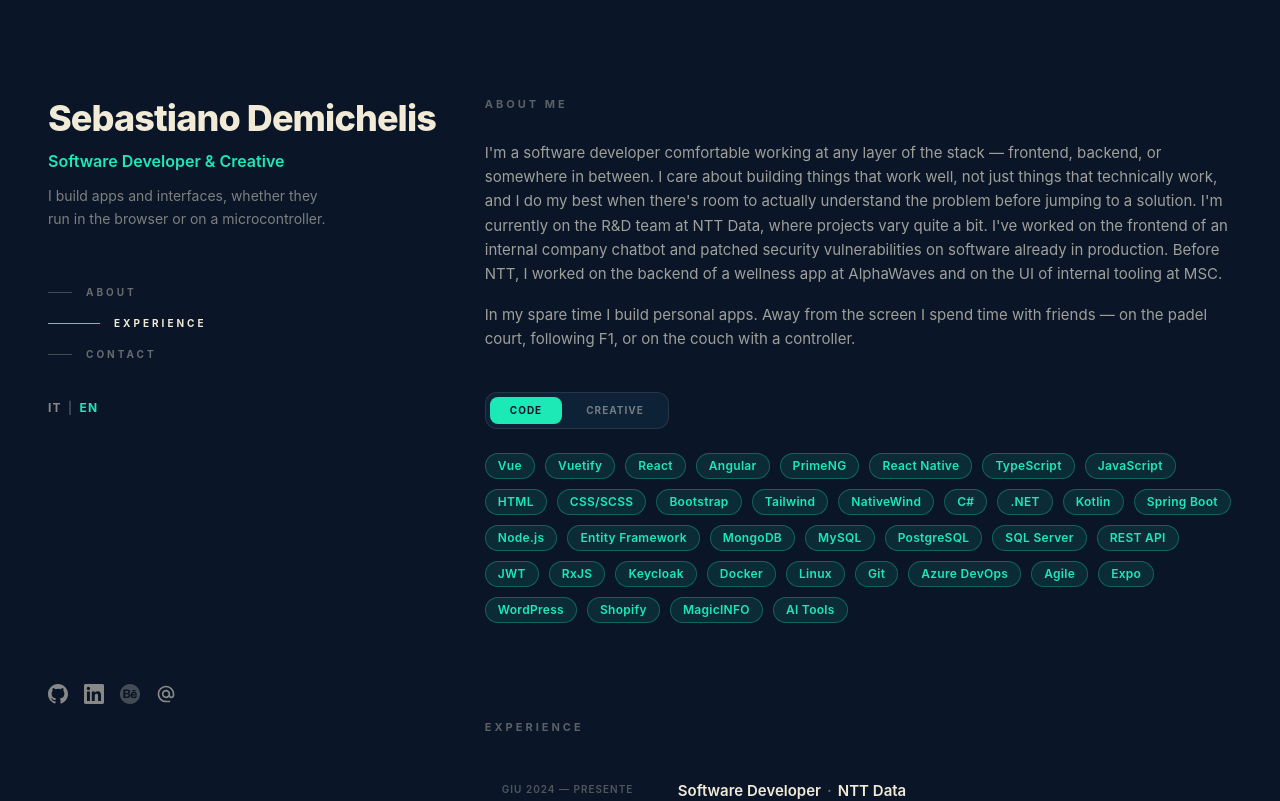
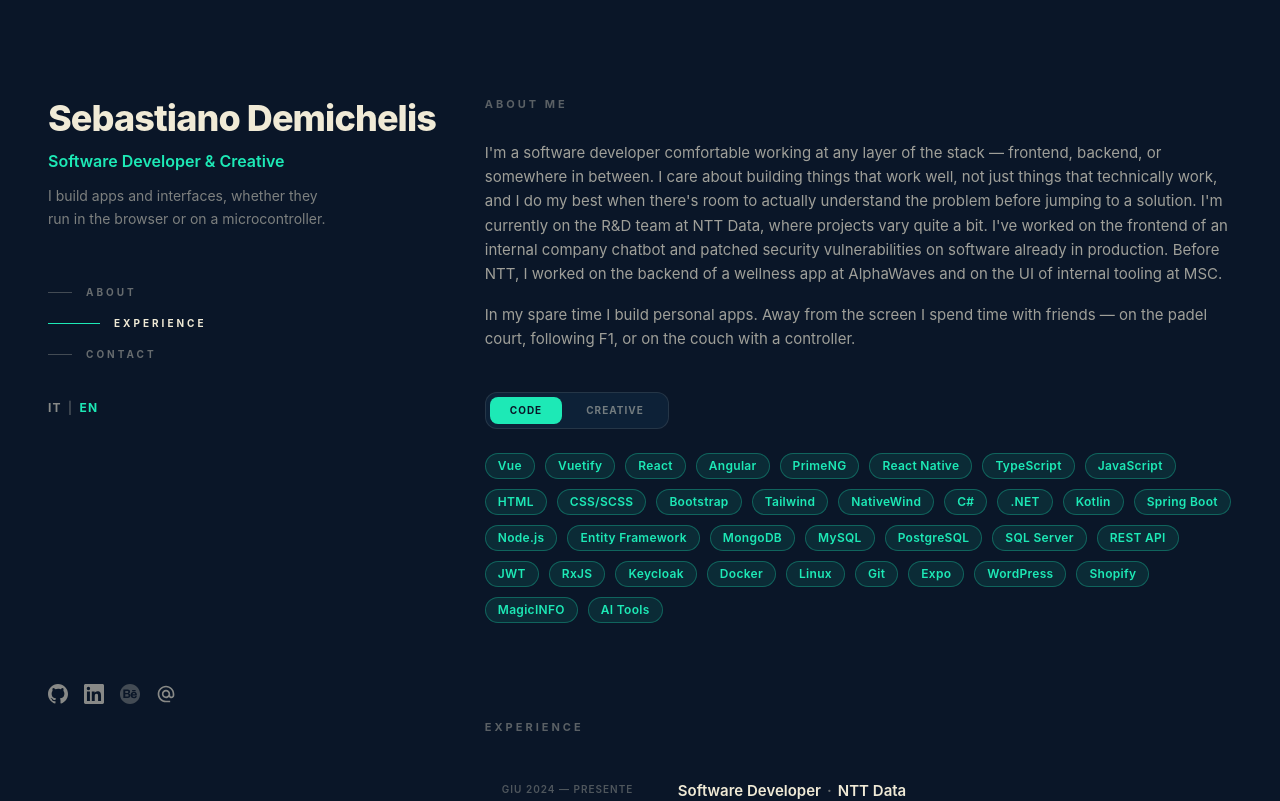
Before and after one commit to deeeemiss/portfolio, a React (Vite) app: page / in a window 1280 px wide. Shown: the top 801 px of the page. Built offline with nearby package versions, Linux system fonts and the light colour scheme; no server answers.

Commit message:
feat: remove Agile and Azure DevOps from skills list
Co-Authored-By: Claude Sonnet 4.6 <noreply@anthropic.com>

```diff
--- a/src/data/skills.ts
+++ b/src/data/skills.ts
@@ -3,7 +3,7 @@ export const codeSkills: string[] = [
   'TypeScript', 'JavaScript', 'HTML', 'CSS/SCSS',
   'Bootstrap', 'Tailwind', 'NativeWind', 'C#', '.NET', 'Kotlin', 'Spring Boot',
   'Node.js', 'Entity Framework', 'MongoDB', 'MySQL', 'PostgreSQL', 'SQL Server',
-  'REST API', 'JWT', 'RxJS', 'Keycloak', 'Docker', 'Linux', 'Git', 'Azure DevOps', 'Agile',
+  'REST API', 'JWT', 'RxJS', 'Keycloak', 'Docker', 'Linux', 'Git',
   'Expo', 'WordPress', 'Shopify', 'MagicINFO', 'AI Tools',
 ]
 
```
